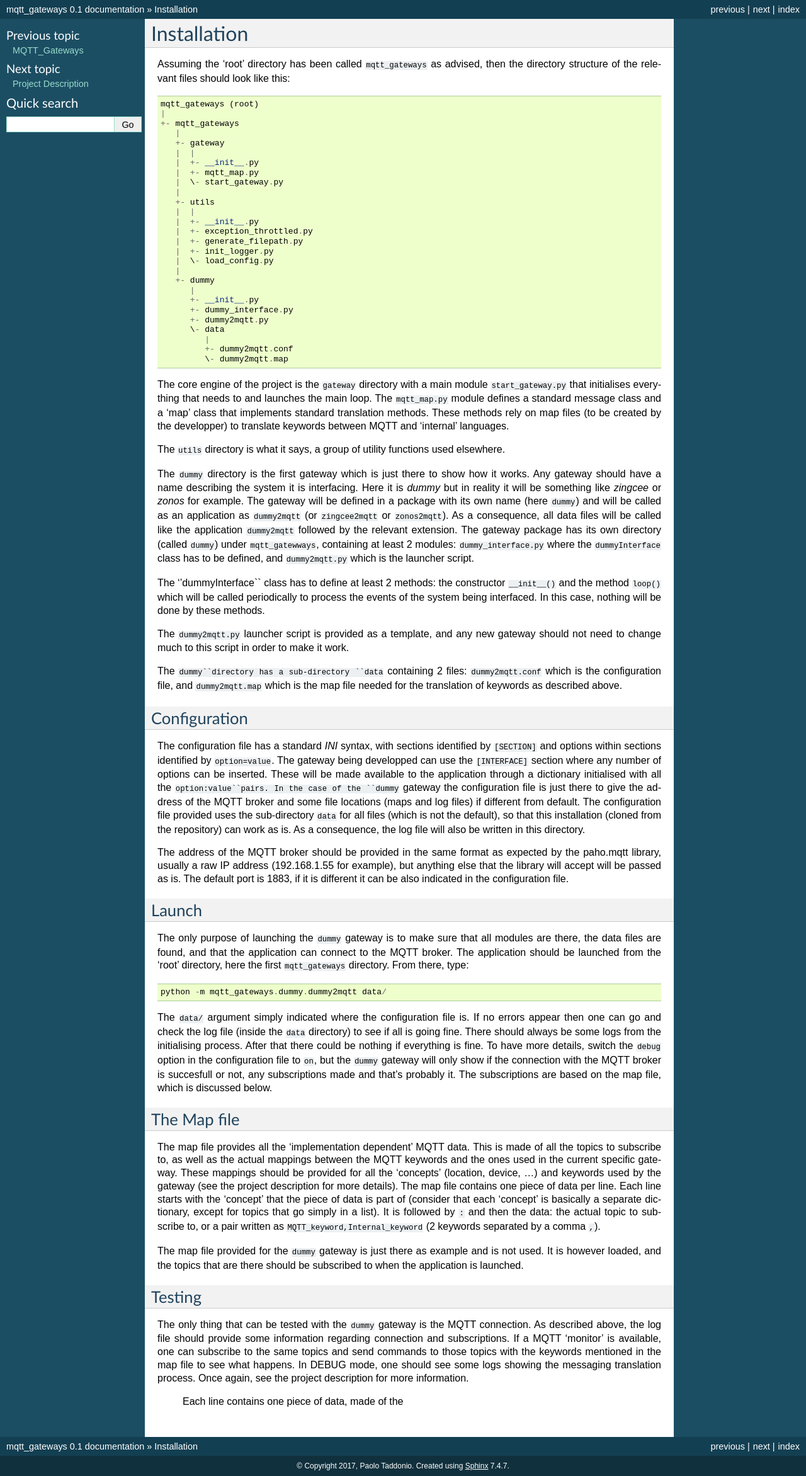
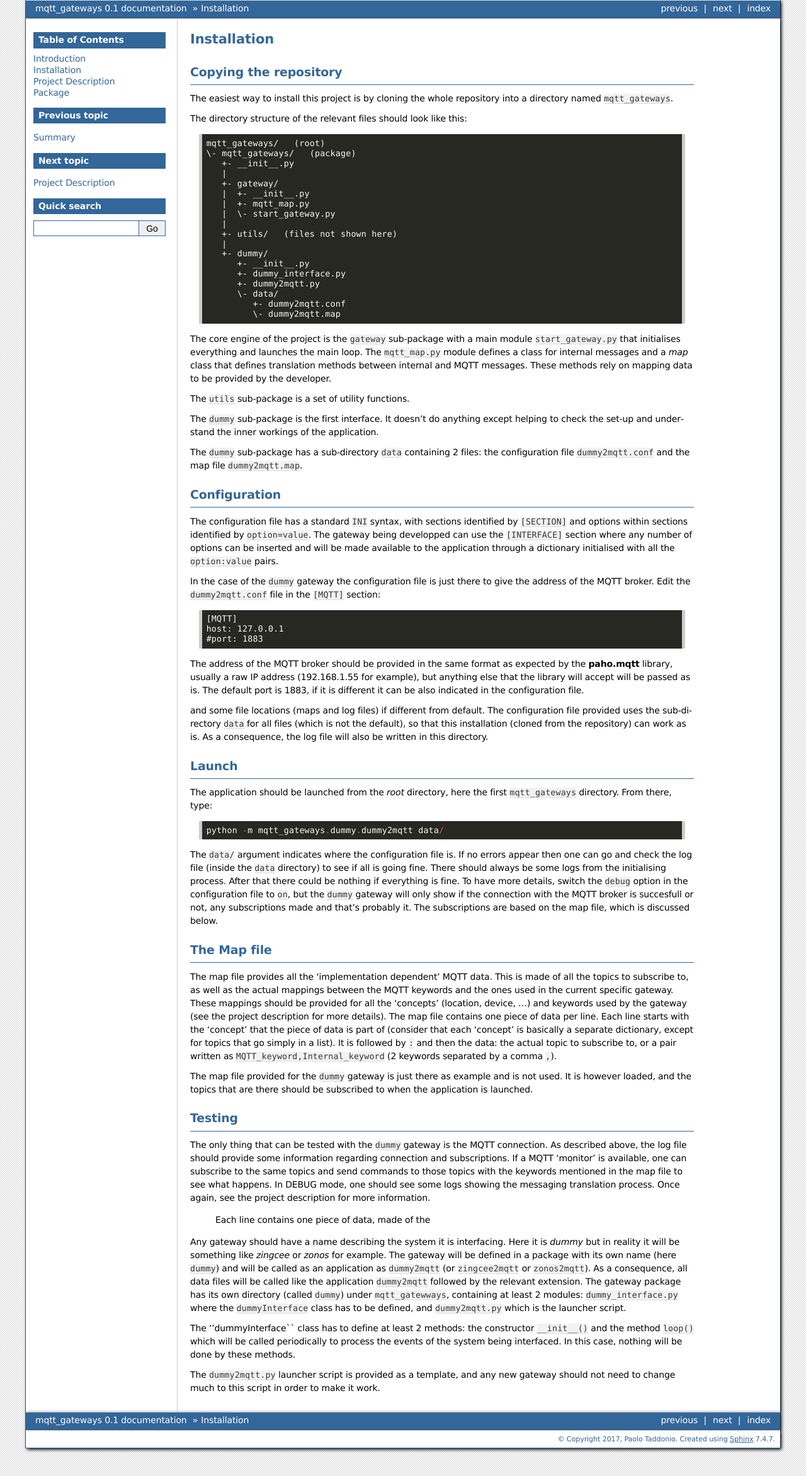
Before and after one commit to ppt000/mqtt_gateways, a Sphinx documentation site: the page built from docs/source/installation.rst, in a window 1280 px wide. Shown: the whole page at 63% size. Built offline with Sphinx 7.4.7, drawn with Linux system fonts in a browser that asks for light colours.

Commit message:
update docs

```diff
--- a/docs/source/conf.py
+++ b/docs/source/conf.py
@@ -19,6 +19,7 @@
 import os
 import sys
 sys.path.insert(0, os.path.abspath('../..'))
+sys.path.insert(0, os.path.abspath('../../../ppt_utils'))
 
 
 # -- General configuration ------------------------------------------------
@@ -75,7 +76,8 @@ language = None
 exclude_patterns = []
 
 # The name of the Pygments (syntax highlighting) style to use.
-pygments_style = 'sphinx'
+pygments_style = 'monokai'
+# available: sphinx, monokai, native
 
 # If true, `todo` and `todoList` produce output, else they produce nothing.
 todo_include_todos = False
@@ -86,8 +88,8 @@ todo_include_todos = False
 # The theme to use for HTML and HTML Help pages.  See the documentation for
 # a list of builtin themes.
 #
-html_theme = 'default'
-# try: 'default', 'pyramid', 'bizstyle'
+html_theme = 'bizstyle'
+# try: default, pyramid, bizstyle, alabaster, nature
 
 # Theme options are theme-specific and customize the look and feel of a theme
 # further.  For a list of options available for each theme, see the
@@ -107,6 +109,7 @@ html_static_path = ['_static']
 # refs: http://alabaster.readthedocs.io/en/latest/installation.html#sidebars
 html_sidebars = {
     '**': [
+        'globaltoc.html',
         'relations.html',  # needs 'show_related': True theme option to display
         'searchbox.html',
     ]
--- a/docs/source/index.rst
+++ b/docs/source/index.rst
@@ -3,10 +3,10 @@
    You can adapt this file completely to your liking, but it should at least
    contain the root `toctree` directive.
 
-Welcome to mqtt_gateways's documentation!
+Welcome to MQTT_Gateways's documentation!
 =========================================
 
-.. image:: basic_diagram.png
+.. include:: summary.rst
 
 Contents
 ********
@@ -14,7 +14,7 @@ Contents
 .. toctree::
    :maxdepth: 1
 
-   Home <home>
+   Introduction <introduction>
    Installation <installation>
    Project Description <project_description>
    Package <mqtt_gateways>
--- a/docs/source/installation.rst
+++ b/docs/source/installation.rst
@@ -1,92 +1,103 @@
 Installation
 ============
 
-Assuming the 'root' directory has been called ``mqtt_gateways`` as advised, then the directory structure of the relevant files should look
-like this::
+Copying the repository
+**********************
 
-	mqtt_gateways (root)
-	|
-	+- mqtt_gateways
+The easiest way to install this project is by cloning the whole repository
+into a directory named ``mqtt_gateways``.
+
+The directory structure of the relevant files should look like this:
+
+.. code-block:: none
+
+	mqtt_gateways/   (root)
+	\- mqtt_gateways/   (package)
+	   +- __init__.py
 	   |
-	   +- gateway
-	   |  |
+	   +- gateway/
 	   |  +- __init__.py
 	   |  +- mqtt_map.py
 	   |  \- start_gateway.py
 	   |
-	   +- utils
-	   |  |
-	   |  +- __init__.py
-	   |  +- exception_throttled.py
-	   |  +- generate_filepath.py
-	   |  +- init_logger.py
-	   |  \- load_config.py
+	   +- utils/   (files not shown here)
 	   |
-	   +- dummy
-	      |
+	   +- dummy/
 	      +- __init__.py
 	      +- dummy_interface.py
 	      +- dummy2mqtt.py
-	      \- data
-	         |
+	      \- data/
 	         +- dummy2mqtt.conf
 	         \- dummy2mqtt.map
 
-The core engine of the project is the ``gateway`` directory with a main module ``start_gateway.py``
-that initialises everything that needs to and launches the main loop.  The ``mqtt_map.py`` module
-defines a standard message class and a 'map' class that implements standard translation methods.  These methods
-rely on map files (to be created by the developper) to translate keywords between MQTT and 'internal' languages.
+The core engine of the project is the ``gateway`` sub-package with
+a main module ``start_gateway.py``
+that initialises everything and launches the main loop.
+The ``mqtt_map.py`` module defines a class for internal messages
+and a *map* class that defines translation methods between internal
+and MQTT messages.
+These methods rely on mapping data to be provided by the developer.
 
-The ``utils`` directory is what it says, a group of utility functions used elsewhere.
+The ``utils`` sub-package is a set of utility functions.
 
-The ``dummy`` directory is the first gateway which is just there to show how it works.
-Any gateway should have a name describing the system it is interfacing.  Here it is *dummy* but in reality it will be
-something like *zingcee* or *zonos* for example.
-The gateway will be defined in a package with its own name (here ``dummy``) and will be called as an application as ``dummy2mqtt``
-(or ``zingcee2mqtt`` or ``zonos2mqtt``).  As a consequence, all data files will be called like the application ``dummy2mqtt``
-followed by the relevant extension.
-The gateway package has its own directory (called ``dummy``) under ``mqtt_gatewways``, containing at least 2 modules:
-``dummy_interface.py`` where the ``dummyInterface`` class has to be defined,
-and ``dummy2mqtt.py`` which is the launcher script.
+The ``dummy`` sub-package is the first interface.
+It doesn't do anything except helping to check the set-up
+and understand the inner workings of the application.
 
-The ''dummyInterface`` class has to define at least 2 methods: the constructor ``__init__()`` and the method ``loop()`` which
-will be called periodically to process the events of the system being interfaced.
-In this case, nothing will be done by these methods.
-
-The ``dummy2mqtt.py`` launcher script is provided as a template, and any new gateway should not need to change much to this script
-in order to make it work.
-
-The ``dummy``directory has a sub-directory ``data`` containing 2 files: ``dummy2mqtt.conf`` which is the configuration file,
-and ``dummy2mqtt.map`` which is the map file needed for the translation of keywords as described above.
+The ``dummy`` sub-package has a sub-directory ``data`` containing 2 files:
+the configuration file ``dummy2mqtt.conf`` and the map file ``dummy2mqtt.map``.
 
 Configuration
 *************
 
-The configuration file has a standard *INI* syntax, with sections identified by ``[SECTION]`` and options within sections identified by ``option=value``.
-The gateway being developped can use the ``[INTERFACE]`` section where any number of options can be inserted.  These will be made available to the application
-through a dictionary initialised with all the ``option:value``pairs.
-In the case of the ``dummy`` gateway the configuration file is just there to give the address of the MQTT broker and some file locations (maps and log files)
-if different from default.  The configuration file provided uses the sub-directory ``data`` for all files (which is not the default),
-so that this installation (cloned from the repository) can work as is.  As a consequence, the log file will also be written in this directory.
+The configuration file has a standard ``INI`` syntax,
+with sections identified by ``[SECTION]`` and options within sections identified by ``option=value``.
+The gateway being developped can use the ``[INTERFACE]`` section
+where any number of options can be inserted and will be made available to the application
+through a dictionary initialised with all the ``option:value`` pairs.
 
-The address of the MQTT broker should be provided in the same format as expected by the paho.mqtt library,
-usually a raw IP address (192.168.1.55 for example), but anything else that the library will accept will be passed as is.
+In the case of the ``dummy`` gateway the configuration file is just
+there to give the address of the MQTT broker.
+Edit the ``dummy2mqtt.conf`` file in the ``[MQTT]`` section:
+
+.. code-block:: none
+
+	[MQTT]
+	host: 127.0.0.1
+	#port: 1883
+
+The address of the MQTT broker should be provided in the same format
+as expected by the **paho.mqtt** library, usually a raw IP address (192.168.1.55 for example),
+but anything else that the library will accept will be passed as is.
 The default port is 1883, if it is different it can be also indicated in the configuration file.
+
+and some file locations (maps and log files)
+if different from default.
+The configuration file provided uses the sub-directory
+``data`` for all files (which is not the default),
+so that this installation (cloned from the repository) can work as is.
+As a consequence, the log file will also be written in this directory.
+
+
 
 Launch
 ******
 
-The only purpose of launching the ``dummy`` gateway is to make sure that all modules are there, the data files are found, and that
-the application can connect to the MQTT broker.
-The application should be launched from the 'root' directory, here the first ``mqtt_gateways`` directory.  From there, type::
+The application should be launched from the *root* directory,
+here the first ``mqtt_gateways`` directory.
+From there, type::
 
 	python -m mqtt_gateways.dummy.dummy2mqtt data/
 
-The ``data/`` argument simply indicated where the configuration file is.
-If no errors appear then one can go and check the log file (inside the ``data`` directory) to see if all is going fine.
-There should always be some logs from the initialising process.  After that there could be nothing if everything is fine.
-To have more details, switch the ``debug`` option in the configuration file to ``on``, but the ``dummy`` gateway will only
-show if the connection with the MQTT broker is succesfull or not, any subscriptions made and that's probably it.
+The ``data/`` argument indicates where the configuration file is.
+If no errors appear then one can go and check the log file
+(inside the ``data`` directory) to see if all is going fine.
+There should always be some logs from the initialising process.
+After that there could be nothing if everything is fine.
+To have more details, switch the ``debug`` option in the configuration
+file to ``on``, but the ``dummy`` gateway will only
+show if the connection with the MQTT broker is succesfull or not,
+any subscriptions made and that's probably it.
 The subscriptions are based on the map file, which is discussed below.
 
 The Map file
@@ -116,3 +127,27 @@ Once again, see the project description for more information.
 
 
   Each line contains one piece of data, made of the
+
+
+
+
+
+
+
+
+
+Any gateway should have a name describing the system it is interfacing.  Here it is *dummy* but in reality it will be
+something like *zingcee* or *zonos* for example.
+The gateway will be defined in a package with its own name (here ``dummy``) and will be called as an application as ``dummy2mqtt``
+(or ``zingcee2mqtt`` or ``zonos2mqtt``).  As a consequence, all data files will be called like the application ``dummy2mqtt``
+followed by the relevant extension.
+The gateway package has its own directory (called ``dummy``) under ``mqtt_gatewways``, containing at least 2 modules:
+``dummy_interface.py`` where the ``dummyInterface`` class has to be defined,
+and ``dummy2mqtt.py`` which is the launcher script.
+
+The ''dummyInterface`` class has to define at least 2 methods: the constructor ``__init__()`` and the method ``loop()`` which
+will be called periodically to process the events of the system being interfaced.
+In this case, nothing will be done by these methods.
+
+The ``dummy2mqtt.py`` launcher script is provided as a template, and any new gateway should not need to change much to this script
+in order to make it work.
--- a/docs/source/project_description.rst
+++ b/docs/source/project_description.rst
@@ -52,11 +52,11 @@ Content
 The content of a message in the context of domestic IoT can be split into:
 
 - a type: *command* for messages that are requiring an action to be performed, or *status* for messages
-that only broadcast to interested parties that some status has changed;
+  that only broadcast to interested parties that some status has changed;
 
 - a characteristic of the device that needs to be changed in case of a *command*, or that needs to broadcast
-its state in case of a *status* (e.g. 'device=on' which can mean 'turn it on' if the type is *command*,
-or can mean 'device is now on' if type is *status*).
+  its state in case of a *status* (e.g. 'device=on' which can mean 'turn it on' if the type is *command*,
+  or can mean 'device is now on' if type is *status*).
 
 Source
 ------
```
Also changed, not shown: docs/source/introduction.rst (added, +73 -0 lines), docs/source/summary.rst (added, +13 -0 lines), docs/source/basic_diagram.png.
